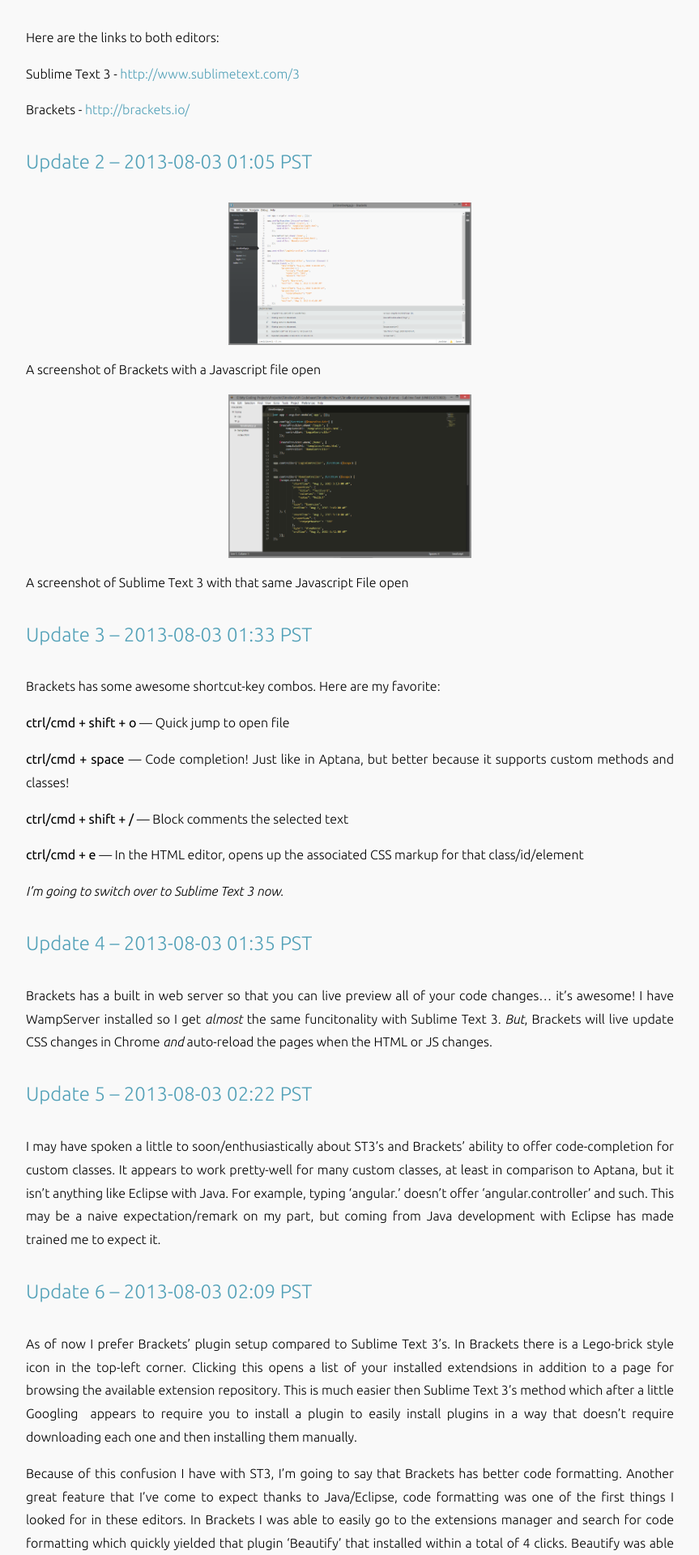
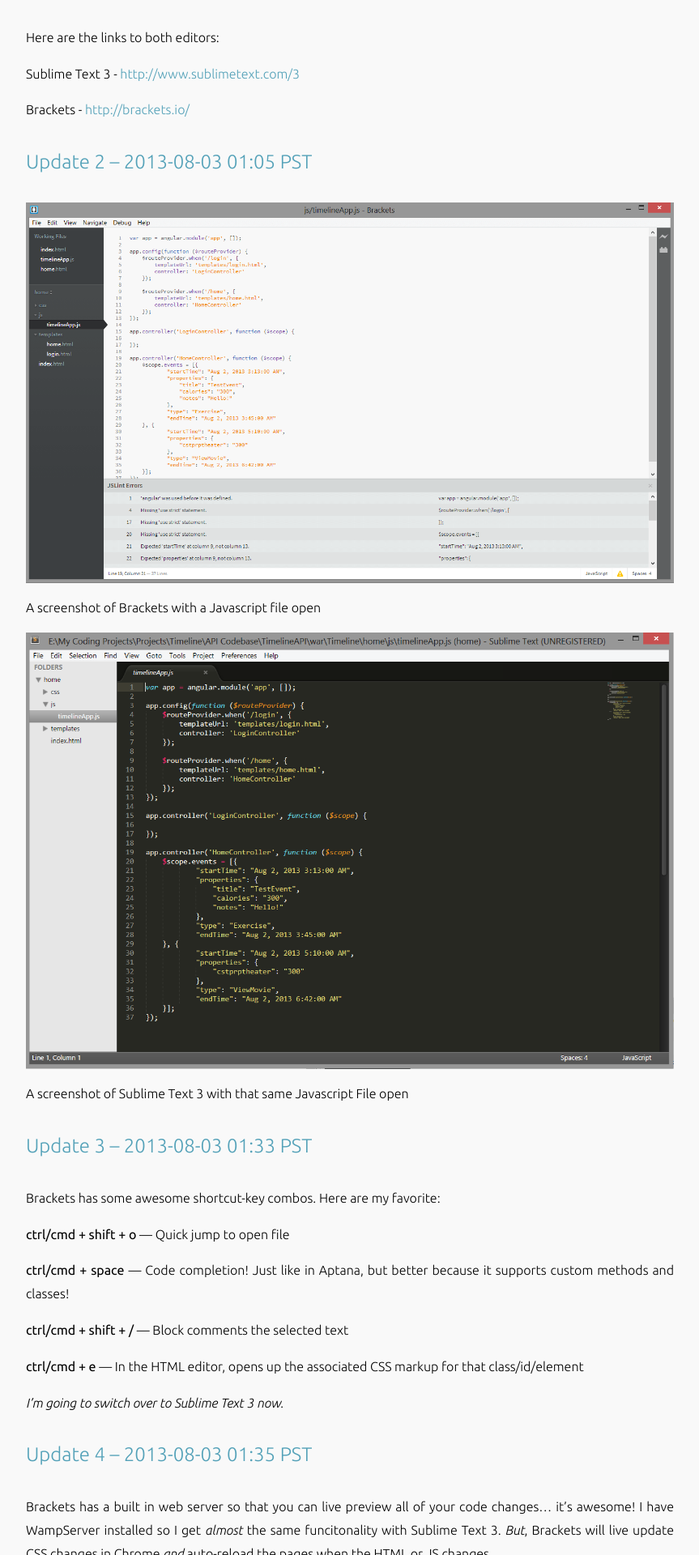
Before and after one commit to awendland/blog, a Jekyll site: the page built from _posts/2013-08-03-an-ongoing-comparison-of-brackets-and-sublime-text-3.md, in a window 1280 px wide. Shown: the part 1603-3523 px from the top of the page at 81% size, without its empty margins (208-1071 px from the left). Built offline with Jekyll 4.4.1, drawn with Linux system fonts in a browser that asks for light colours; nearby versions of some CDN libraries; Markdown is read by kramdown in place of the engine named in the settings; comment, search, counter and statistics services are not loaded; some of the changed text lies outside the part shown.

Commit message:
Images constrained to 25rem & New image tag with large sizing option

```diff
--- /dev/null
+++ b/_includes/img
@@ -0,0 +1,3 @@
+<p>
+<img src="{{ include.s }}" alt="{{ include.a }}" {% if include.c != null %}class="{{include.c}}"{% endif%}/>
+</p>
--- a/_posts/2013-08-03-an-ongoing-comparison-of-brackets-and-sublime-text-3.md
+++ b/_posts/2013-08-03-an-ongoing-comparison-of-brackets-and-sublime-text-3.md
@@ -22,11 +22,11 @@
 Brackets - <http://brackets.io/>
 
 #### Update 2 -- 2013-08-03 01:05 PST
-<img alt="Brackets editing a JS file" src="{{ site.url }}/img/brackets_screenshot.png" width="300" height="176" />
+{% include img a="Brackets editing a JS file" s="/img/brackets_screenshot.png" c="large" %}
 
 A screenshot of Brackets with a Javascript file open
 
-<img alt="ST3 Editing a JS File" src="{{ site.url }}/img/st3_screenshot.png" width="300" height="202" />
+{% include img a="ST3 Editing a JS File" s="/img/st3_screenshot.png" c="large" %}
 
 A screenshot of Sublime Text 3 with that same Javascript File open
 
--- a/css/main.css
+++ b/css/main.css
@@ -685,6 +685,14 @@
   max-width: 100%;
   max-height: 35em;
 }
+@media (min-width: 40rem) {
+  .post > .body img {
+    max-width: 25rem;
+  }
+}
+.post > .body img.large {
+  max-width: 100%;
+}
 @media print {
   .post > .body a::after {
     content: " (" attr(href) ") ";
--- a/css/main.less
+++ b/css/main.less
@@ -677,6 +677,12 @@
             margin-right: auto;
             max-width: 100%;
             max-height: 35em;
+            @media @large {
+                max-width: 25rem;
+            }
+            &.large {
+                max-width: 100%;
+            }
         }
         @media print {
             a::after {
```
